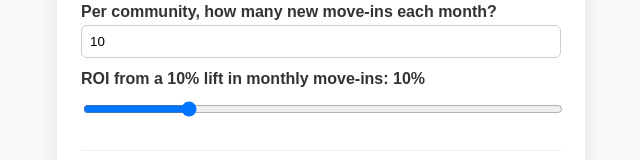
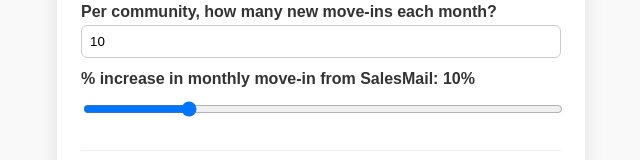
Before and after one commit to reidg3/salesmail-roi, a plain HTML site: page index.html in a window 1280 px wide. Shown: the part 184-344 px from the top of the page, without its empty margins (319-959 px from the left). Drawn offline with Linux system fonts and the light colour scheme.

Commit message:
Update index.html

```diff
--- a/index.html
+++ b/index.html
@@ -59,7 +59,7 @@
     <label for="leases">Per community, how many new move-ins each month?</label>
     <input type="number" id="leases" value="10" min="0" />
 
-    <label for="lift">ROI from a 10% lift in monthly move-ins: <span id="liftVal">10%</span></label>
+    <label for="lift">% increase in monthly move-in from SalesMail: <span id="liftVal">10%</span></label>
     <input type="range" id="lift" min="5" max="30" value="10" step="1" />
 
     <div class="output">
```
